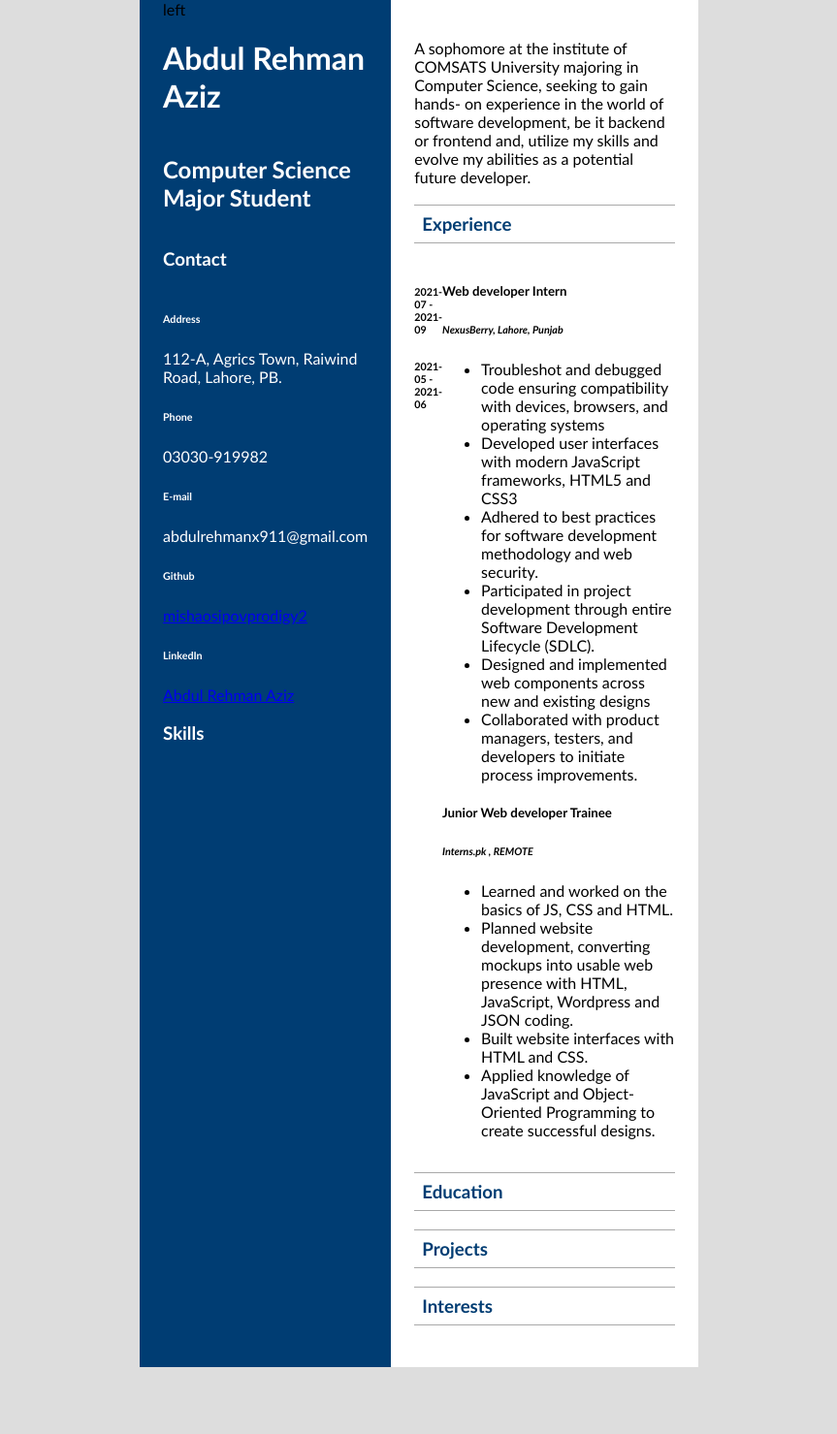
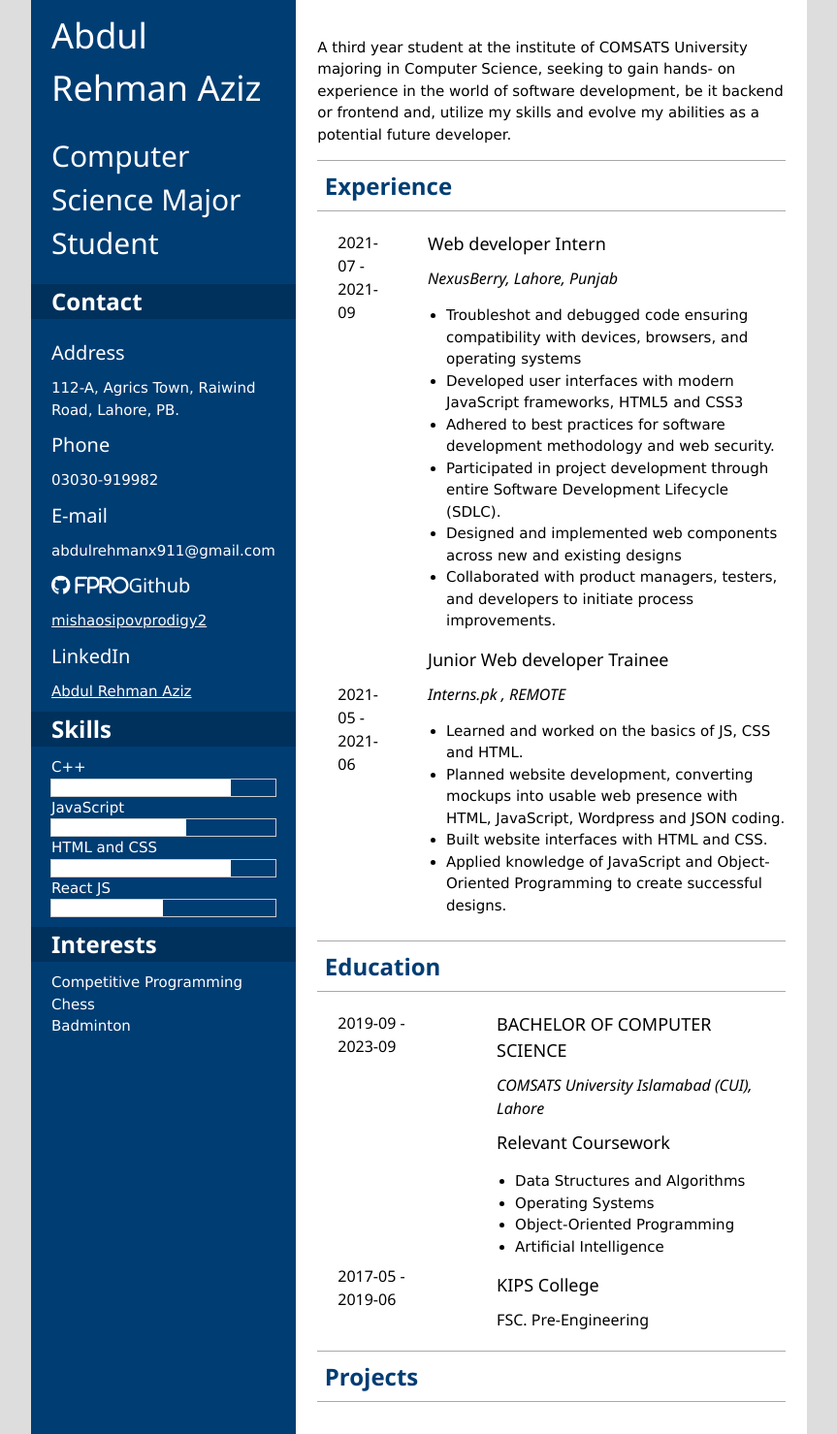
Before and after one commit to abdi-z/CSC336-Web-Technologies-Assignment-1, a PHP site: page / in a window 1280 px wide. Shown: the whole page at 97% size, without its empty margins (208-1071 px from the left). Before the commit the page ends 1410 px from the top, so only its background shows below. Run offline with PHP 8.4, Linux system fonts and the light colour scheme; some libraries are stand-ins or nearby versions.

Commit message:
Education  section edited

```diff
--- a/index.css
+++ b/index.css
@@ -2,6 +2,10 @@ body {
   all: unset;
   font-family: "Gill Sans", "Gill Sans MT", Calibri, "Trebuchet MS", sans-serif;
   background-color: #ddd;
+}
+
+a {
+  color: white;
 }
 
 .section-heading {
@@ -15,14 +19,14 @@ body {
   display: flex;
   flex-direction: row;
   justify-content: center;
-  margin-left: 22rem;
-  margin-right: 22rem;
+  margin-left: 16rem;
+  margin-right: 16rem;
 }
 
 .left {
   background-color: #003d73;
-  padding-left: 1.5rem;
-  padding-right: 1.5rem;
+  /* padding-left: 1.5rem;
+  padding-right: 1.5rem; */
 }
 
 .left-flex {
@@ -31,16 +35,51 @@ body {
   color: white;
 }
 
+.left-flex h1,
+h2,
+h3,
+h4,
+h5,
+h6,
+a {
+  padding-left: 1.4rem;
+  padding-right: 1.4rem;
+}
+
+.left-flex h3 {
+  background-color: #00315c;
+}
+
 .right {
-    background-color: #fff;
+  background-color: #fff;
 }
 
 .right-flex {
-    padding: 1.5rem;
+  padding: 1.5rem;
 }
 
+.section-content {
+  display: flex;
+  flex-direction: row;
+}
 
-.section-content {
-    display: flex;
-    flex-direction: row;
+.dates {
+  padding-right: 2rem;
 }
+
+.firstdate {
+  padding-bottom: 24rem;
+}
+
+.firstdate2 {
+  padding-bottom: 13.5rem;
+}
+
+.skill-bar {
+  margin-left: 1.3rem;
+  margin-right: 1.3rem;
+}
+
+.interests{
+  text-decoration: none;
+}
--- a/index.html
+++ b/index.html
@@ -5,86 +5,176 @@
     <meta http-equiv="X-UA-Compatible" content="IE=edge" />
     <meta name="viewport" content="width=device-width, initial-scale=1.0" />
     <link rel="stylesheet" href="index.css" />
-    <link rel="preconnect" href="https://fonts.googleapis.com">
-<link rel="preconnect" href="https://fonts.gstatic.com" crossorigin>
-<link href="https://fonts.googleapis.com/css2?family=Gothic+A1:wght@100&display=swap" rel="stylesheet">
+    <link rel="preconnect" href="https://fonts.googleapis.com" />
+    <link rel="preconnect" href="https://fonts.gstatic.com" crossorigin />
+    <link
+      href="https://fonts.googleapis.com/css2?family=Gothic+A1:wght@100&display=swap"
+      rel="stylesheet"
+    />
+    <link rel="stylesheet" href="https://www.w3schools.com/w3css/4/w3.css" />
+    <script
+      src="https://kit.fontawesome.com/5a160da91a.js"
+      crossorigin="anonymous"
+    ></script>
     <title>Document</title>
-
   </head>
   <body>
     <div class="container">
       <div class="left">
-            left
+        <!-- left -->
         <div class="left-flex">
           <h1>Abdul Rehman Aziz</h1>
           <h2>Computer Science Major Student</h2>
           <h3><b>Contact</b></h3>
 
-                <h6>Address</h6>
+          <h4>Address</h4>
           <a>112-A, Agrics Town, Raiwind Road, Lahore, PB.</a>
 
-                <h6>Phone</h6>
+          <h4>Phone</h4>
           <a>03030-919982</a>
 
-                <h6>E-mail</h6>
+          <h4>E-mail</h4>
           <a>abdulrehmanx911@gmail.com</a>
 
-                <h6>Github</h6>
-                <a href="https://github.com/mishaosipovprodigy2">mishaosipovprodigy2</a>
+          <h4><i class="fa-brands fa-github"> fPRO</i>Github</h4>
+          <a href="https://github.com/mishaosipovprodigy2" target="_blank"
+            >mishaosipovprodigy2</a
+          >
 
-                <h6>LinkedIn</h6>
-                <a href="https://www.linkedin.com/in/abdul-rehman-aziz-52941b210/">Abdul Rehman Aziz</a>
-
+          <h4>LinkedIn</h4>
+          <a
+            href="https://www.linkedin.com/in/abdul-rehman-aziz-52941b210/"
+            target="_blank"
+            >Abdul Rehman Aziz</a
+          >
 
           <h3><b>Skills</b></h3>
 
+          <a>C++</a>
+          <div class="w3-border skill-bar">
+            <div class="w3-white" style="height: 17px; width: 80%"></div>
+          </div>
+          <a>JavaScript</a>
+          <div class="w3-border skill-bar">
+            <div class="w3-white" style="height: 17px; width: 60%"></div>
+          </div>
+          <a>HTML and CSS</a>
+          <div class="w3-border skill-bar">
+            <div class="w3-white" style="height: 17px; width: 80%"></div>
+          </div>
+          <a>React JS</a>
+          <div class="w3-border skill-bar">
+            <div class="w3-white" style="height: 17px; width: 50%"></div>
           </div>
 
+          <h3><b>Interests</b></h3>
+
+          <a
+            class="interests"
+            href="https://leetcode.com/fa19-bcs-016/"
+            target="_blank"
+            >Competitive Programming</a
+          >
+          <a
+            class="interests"
+            href="https://www.chess.com/member/yesstisabdi"
+            target="_blank"
+            >Chess</a
+          >
+          <a class="interests">Badminton</a>
+        </div>
       </div>
       <div class="right">
         <div class="right-flex">
-            <p>A sophomore at the institute of COMSATS University majoring in Computer Science, seeking to gain hands-
-                on experience in the world of software development, be it backend or frontend and, utilize my skills and
-                evolve my abilities as a potential future developer.</p>
+          <p>
+            A third year student at the institute of COMSATS University majoring
+            in Computer Science, seeking to gain hands- on experience in the
+            world of software development, be it backend or frontend and,
+            utilize my skills and evolve my abilities as a potential future
+            developer.
+          </p>
 
           <h3 class="section-heading"><b>Experience</b></h3>
           <div class="section-content">
             <div>
-                    <h6 class="">2021-07 - 2021-09</h6>
-                    <h6>2021-05 - 2021-06</h6>
+              <h6 class="dates firstdate">2021-07 - 2021-09</h6>
+
+              <h6 class="dates">2021-05 - 2021-06</h6>
             </div>
             <div>
               <h5>Web developer Intern</h5>
               <h6><i>NexusBerry, Lahore, Punjab</i></h6>
               <ul>
-                    <li>Troubleshot and debugged code ensuring compatibility with devices, browsers, and operating systems</li>
-                    <li>Developed user interfaces with modern JavaScript frameworks, HTML5 and CSS3</li>
-                    <li>Adhered to best practices for software development methodology and web security.</li>
-                    <li>Participated in project development through entire Software Development Lifecycle (SDLC).</li>
-                    <li>Designed and implemented web components across new and existing designs</li>
-                    <li>Collaborated with product managers, testers, and developers to initiate process improvements.</li>
+                <li>
+                  Troubleshot and debugged code ensuring compatibility with
+                  devices, browsers, and operating systems
+                </li>
+                <li>
+                  Developed user interfaces with modern JavaScript frameworks,
+                  HTML5 and CSS3
+                </li>
+                <li>
+                  Adhered to best practices for software development methodology
+                  and web security.
+                </li>
+                <li>
+                  Participated in project development through entire Software
+                  Development Lifecycle (SDLC).
+                </li>
+                <li>
+                  Designed and implemented web components across new and
+                  existing designs
+                </li>
+                <li>
+                  Collaborated with product managers, testers, and developers to
+                  initiate process improvements.
+                </li>
               </ul>
-
 
               <h5>Junior Web developer Trainee</h5>
               <h6><i>Interns.pk , REMOTE</i></h6>
               <ul>
                 <li>Learned and worked on the basics of JS, CSS and HTML.</li>
-                    <li>Planned website development, converting mockups into usable web presence with HTML, JavaScript, Wordpress and JSON coding.</li>
+                <li>
+                  Planned website development, converting mockups into usable
+                  web presence with HTML, JavaScript, Wordpress and JSON coding.
+                </li>
                 <li>Built website interfaces with HTML and CSS.</li>
-                    <li>Applied knowledge of JavaScript and Object-Oriented Programming to create successful designs.</li>
+                <li>
+                  Applied knowledge of JavaScript and Object-Oriented
+                  Programming to create successful designs.
+                </li>
               </ul>
             </div>
           </div>
           <h3 class="section-heading"><b>Education</b></h3>
 
+          <div class="section-content">
+            <div>
+              <h6 class="dates firstdate2">2019-09 - 2023-09</h6>
+
+              <h6 class="dates">2017-05 - 2019-06</h6>
+            </div>
+            <div>
+              <h5>BACHELOR OF COMPUTER SCIENCE</h5>
+              <h6><i>COMSATS University Islamabad (CUI), Lahore</i></h6>
+              <h5>Relevant Coursework</h5>
+              <ul>
+                <li>Data Structures and Algorithms</li>
+                <li>Operating Systems</li>
+                <li>Object-Oriented Programming</li>
+                <li>Artificial Intelligence</li>
+              </ul>
+
+              <h5>KIPS College</h5>
+              <h6>FSC. Pre-Engineering</h6>
+            </div>
+          </div>
+
           <h3 class="section-heading"><b>Projects</b></h3>
 
-                <h3 class="section-heading"><b>Interests</b></h3>
-
-
+          <!-- <h3 class="section-heading"><b>Interests</b></h3> -->
         </div>
-
       </div>
     </div>
   </body>
```
Lines whose indentation alone changed are shown as unchanged.
